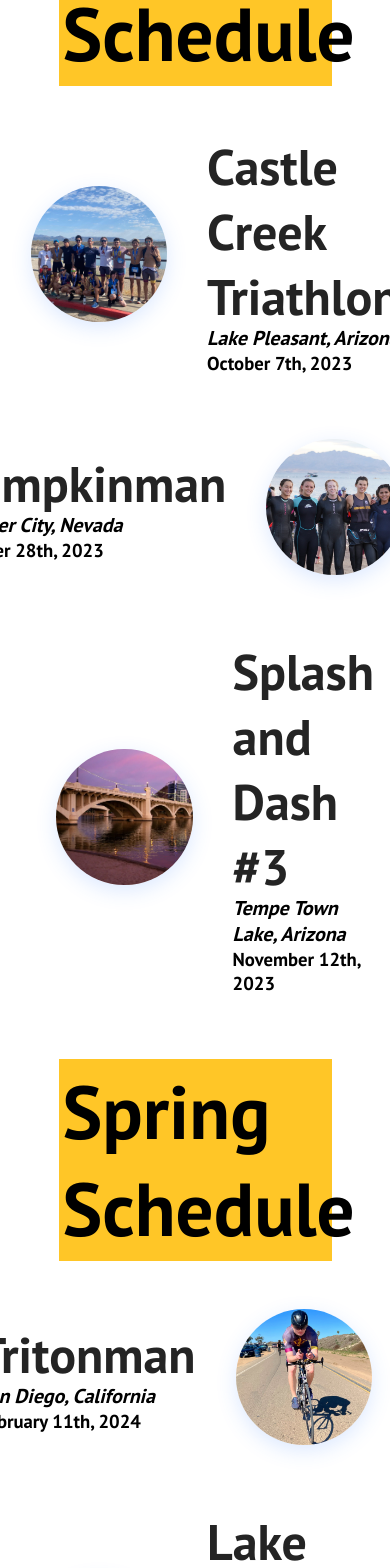
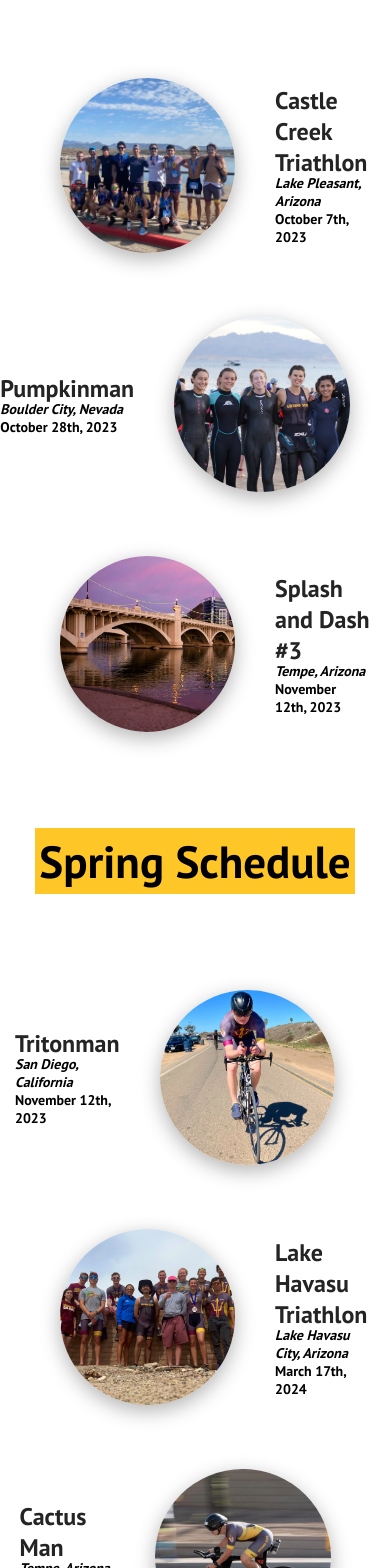
Before and after one commit to dustineilers/Triathlon-at-ASU-Website, a React (Create React App) app: page /events in a window 390 px wide. Shown: the part 1020-2588 px from the top of the page. Built offline with nearby package versions, Linux system fonts and the light colour scheme.

Commit message:
Creates and implements Event item

```diff
--- a/src/App.css
+++ b/src/App.css
@@ -57,28 +57,16 @@ a {
   }
 }
 
-.overlay {
-  left: 0;
-  bottom: 0;
-  width: 100%;
-  padding: 1rem;
-  /* transform: scale(0); */
-  /* transition: all .3s ease-in-out; */
-  backdrop-filter: blur(8px) brightness(80%);
-}
-
 .events-body {
 
   margin: auto;
-  width: 70%;
 
   .header {
     margin: auto;
-    margin-top: 4rem;
-    margin-bottom: 3rem;
+    margin-top: 6rem;
+    margin-bottom: 6rem;
     max-width: fit-content;
     padding: 0.25rem;
-    font-size: 50px;
     background-color: #FFC627;
   }
 
@@ -89,7 +77,7 @@ a {
     border-radius: 50%;
     margin-right: 2.5rem;
     margin-left: 2.5rem;
-    box-shadow: 0 6px 20px rgba(56, 125, 255, 0.17);
+    box-shadow: 0 6px 20px rgba(0, 0, 0, 0.3);
     transition: all 0.2s linear;
   }
 
@@ -103,18 +91,28 @@ a {
     margin-bottom: 4rem;
     justify-content: center;
     align-items: center;
+
+    /* opacity: 0;
+    transform: translateY(20vh);
+    visibility: hidden;
+    transition: opacity 0.6s ease-out, transform 1.2s ease-out;
+    will-change: opacity, visibility; */
   }
+
+  /* .event.is-visible {
+    opacity: 1;
+    transform: none;
+    visibility: visible;
+  } */
 
   .race-name {
     text-decoration: none;
-    font-size: 50px;
     color: #242424;
     margin-bottom: -4px;
   }
 
   .city {
     font-style: italic;
-    font-size: 20px;
   }
 }
 
@@ -161,3 +159,34 @@ faq.h1 {
   color: #fff;
   font-size: 100px;
 }
+
+@media screen and (min-width: 769px) {
+  .events-body {
+    width: 70%;
+  }
+  .race-name {
+    font-size: 50px;
+  }
+  .city, .date {
+    font-size: 20px;
+  }
+  .header {
+    font-size: 50px;
+  }
+}
+
+@media screen and (max-width: 768px) {
+  .events-body {
+    width: 90%;
+  }
+
+  .race-name {
+    font-size: 24px;
+  }
+  .city, .date {
+    font-size: 14px;
+  }
+  .header {
+    font-size: 30px;
+  }
+}
--- /dev/null
+++ b/src/components/EventItem.js
@@ -0,0 +1,23 @@
+import React from 'react';
+import { Link } from 'react-router-dom';
+
+function EventItem(props) {
+
+    return (
+        <>
+            <li className='event'>
+                { props.side === 'left' ? (<img class='image' src={props.src} alt='Castle Creek Triathlon' />) : null }
+                <div>
+                    <a href={props.path} target='_blank' rel='noreferrer'>
+                        <h3 className='race-name'>{props.name}</h3>
+                    </a>
+                    <h3 className='city'>{props.city}</h3>
+                    <h3 className='date'>{props.date}</h3>
+                </div>
+                { props.side === 'right' ? (<img class='image' src={props.src} alt='Castle Creek Triathlon' />) : null }
+            </li>
+        </>
+    );
+};
+
+export default EventItem;
--- a/src/components/pages/Events.js
+++ b/src/components/pages/Events.js
@@ -1,6 +1,7 @@
 import React from 'react';
 import '../../App.css';
 import Footer from '../Footer';
+import EventItem from '../EventItem';
 
 export default function Events() {
     return (
@@ -11,71 +12,35 @@ export default function Events() {
                     <h2>Fall Schedule</h2>
                 </div>
                 <ul>
-                    <li className='event'>
-                        <img class='image' src='images/castlecreek.jpg' alt='Castle Creek Triathlon' />
-                        <div>
-                            <a href='https://4peaksracing.com/events/castle-creek-2023/' target='_blank' rel='noreferrer'>
-                                <h3 className='race-name'>Castle Creek Triathlon</h3>
-                            </a>
-                            <h3 className='city'>Lake Pleasant, Arizona</h3>
-                            <h3>October 7th, 2023</h3>
-                        </div>
-                    </li>
-                    <li className='event'>
-                        <div>
-                            <a href='https://register.bbscendurance.com/event/pumpkinman-triathlon-2023' target='_blank' rel='noreferrer'>
-                                <h3 className='race-name'>Pumpkinman</h3>
-                            </a>
-                            <span className='city'>Boulder City, Nevada</span>
-                            <h3>October 28th, 2023</h3>
-                        </div>
-                        <img class='image' src='images/pumpkinman.jpg' alt='Castle Creek Triathlon' />
-                    </li>
-                    <li className='event'>
-                        <img class='image' src='images/tempetownlake.jpg' alt='Castle Creek Triathlon' />
-                        <div>
-                            <a href='https://4peaksracing.com/events/splash-dash-swim-3-2023/' target='_blank' rel='noreferrer'>
-                                <h3 className='race-name'>Splash and Dash #3</h3>
-                            </a>
-                            <h3 className='city'>Tempe Town Lake, Arizona</h3>
-                            <h3>November 12th, 2023</h3>
-                        </div>
-                    </li>
+                    <EventItem
+                    src='images/castlecreek.jpg' name='Castle Creek Triathlon'
+                    date='October 7th, 2023' city='Lake Pleasant, Arizona'
+                    path='https://4peaksracing.com/events/castle-creek-2023/' side='left'/>
+                    <EventItem
+                    src='images/pumpkinman.jpg' name='Pumpkinman'
+                    date='October 28th, 2023' city='Boulder City, Nevada'
+                    path='https://register.bbscendurance.com/event/pumpkinman-triathlon-2023' side='right'/>
+                    <EventItem
+                    src='images/tempetownlake.jpg' name='Splash and Dash #3'
+                    date='November 12th, 2023' city='Tempe, Arizona'
+                    path='https://4peaksracing.com/events/splash-dash-swim-3-2023/' side='left'/>
                 </ul>
                 <div className='header'>
                     <h2>Spring Schedule</h2>
                 </div>
                 <ul>
-                    <li className='event'>
-                        <div>
-                            <a href='http://tritonman.com' target='_blank' rel='noreferrer'>
-                                <h3 className='race-name'>Tritonman</h3>
-                            </a>
-                            <h3 className='city'>San Diego, California</h3>
-                            <h3>February 11th, 2024</h3>
-                        </div>
-                            <img class='image' src='images/tritonman.jpg' alt='Castle Creek Triathlon' />
-                    </li>
-                    <li className='event'>
-                            <img class='image' src='images/havasu.jpg' alt='Castle Creek Triathlon' />
-                        <div>
-                        <a href='https://www.3disciplines.com/events/' target='_blank' rel='noreferrer'>
-                            <h3 className='race-name'>Lake Havasu Triathlon</h3>
-                        </a>
-                            <h3 className='city'>Lake Havasu City, Arizona</h3>
-                            <h3>March 17th, 2024</h3>
-                        </div>
-                    </li>
-                    <li className='event'>
-                        <div>
-                        <a href='https://4peaksracing.com/events/cactus-man-2024/' target='_blank' rel='noreferrer'>
-                            <h3 className='race-name'>Cactus Man</h3>
-                        </a>
-                            <h3 className='city'>Tempe Town Lake, Arizona</h3>
-                            <h3>April 8th, 2024</h3>
-                        </div>
-                            <img class='image' src='images/cactusman.jpg' alt='Castle Creek Triathlon' />
-                    </li>
+                    <EventItem
+                    src='images/tritonman.jpg' name='Tritonman'
+                    date='November 12th, 2023' city='San Diego, California'
+                    path='https://trionman.com' side='right'/>
+                    <EventItem
+                    src='images/havasu.jpg' name='Lake Havasu Triathlon'
+                    date='March 17th, 2024' city='Lake Havasu City, Arizona'
+                    path='https://www.3disciplines.com/events/' side='left'/>
+                    <EventItem
+                    src='images/cactusman.jpg' name='Cactus Man'
+                    date='April 28th, 2024' city='Tempe, Arizona'
+                    path='https://4peaksracing.com/events/cactus-man-2024/' side='right'/>
                 </ul>
             </div>
             <Footer />
```
